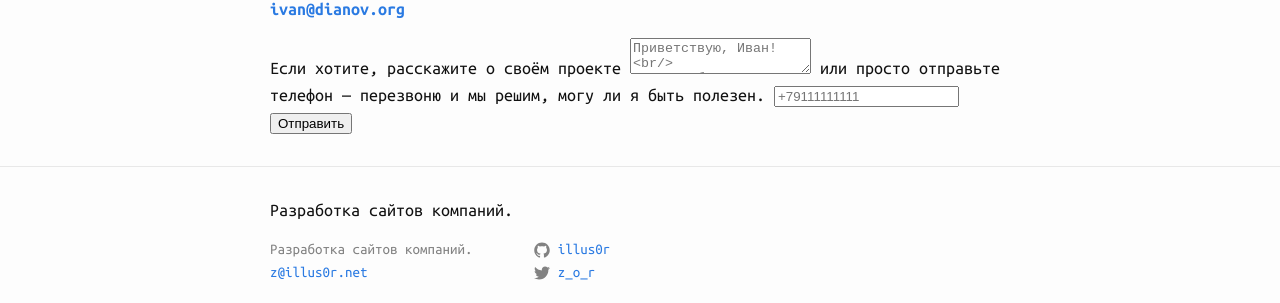
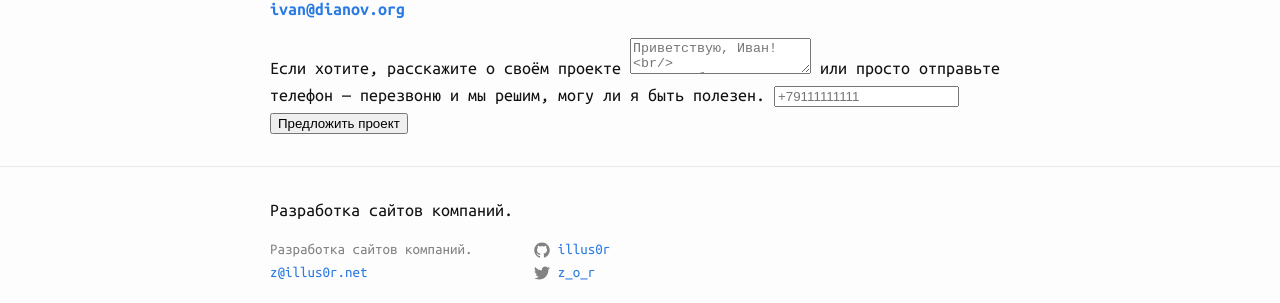
Before and after one commit to illus0r/dianov.org, a Jekyll site: the page built from index.md, in a window 1280 px wide. Shown: the part 933-1236 px from the top of the page. Built offline with Jekyll 4.4.1, drawn with Linux system fonts in a browser that asks for light colours.

Commit message:
Updated _contact_form.html

```diff
--- a/_includes/_contact_form.html
+++ b/_includes/_contact_form.html
@@ -6,5 +6,5 @@
   <label>или просто отправьте телефон — перезвоню и мы решим,
     могу ли я быть полезен.</label>
   <input type="text" name="phone" placeholder="+79111111111">
-  <input type="submit" value="Отправить">
+  <input type="submit" id="contact-form-submit" value="Предложить проект">
 </form>
```
